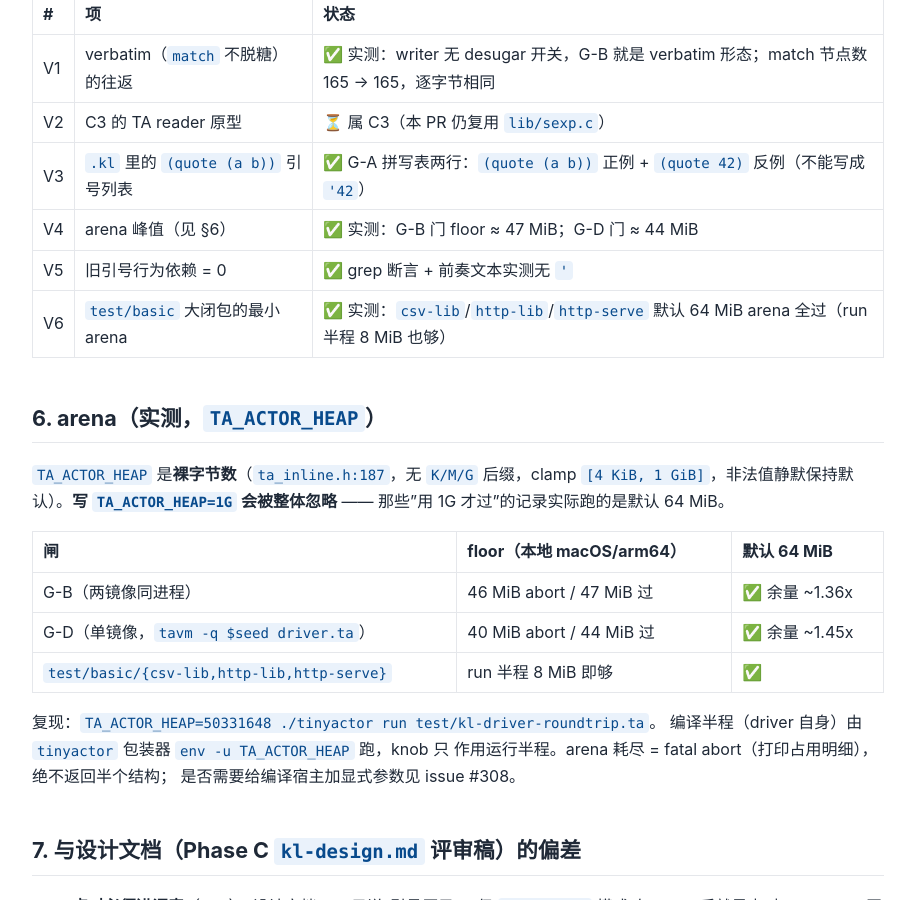
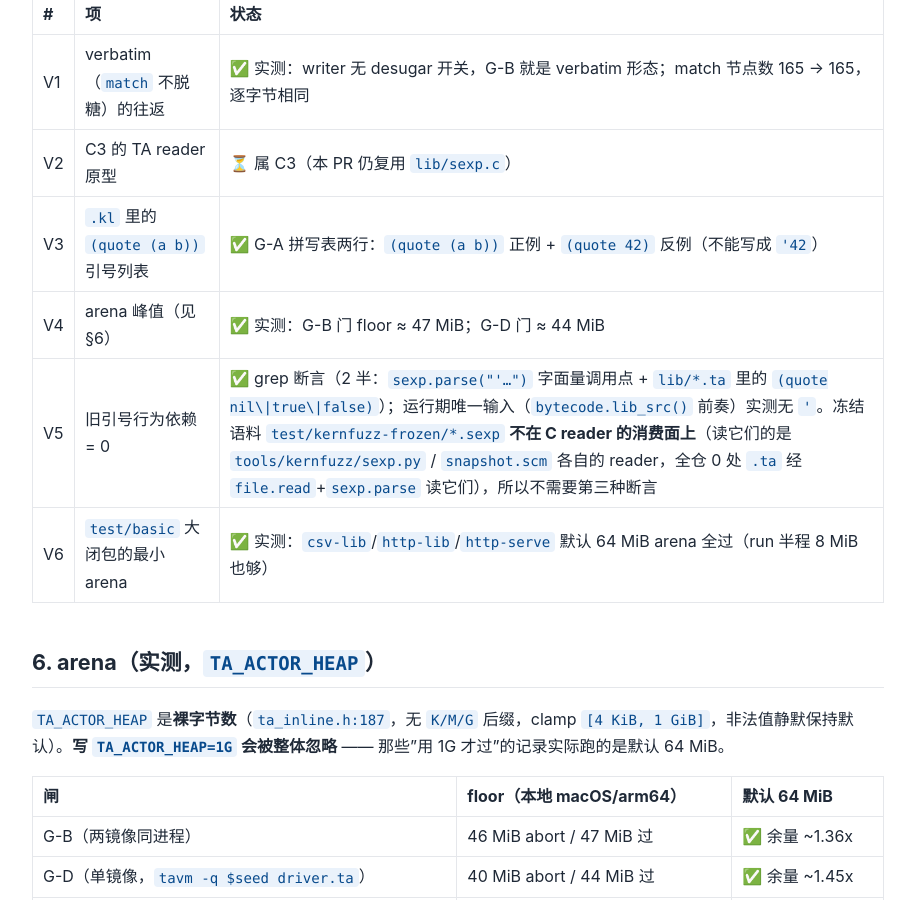
Before and after one commit to tiancaiamao/tinyactor, a Jekyll site: the page built from docs/kl-format.md, in a window 1280 px wide and 900 px high, scrolled down 3121 px. Shown: the whole window, without its empty margins (182-1097 px from the left). Built offline with Jekyll 4.4.1, drawn with Linux system fonts in a browser that asks for light colours; our own code applies the rules of GitHub Pages for plain Markdown files.

Commit message:
docs(kl): 写清 V5 断言的边界（冻结语料不在 C reader 的消费面上）
what: docs/kl-format.md 的 V5 行与 test/run_compiler_tests.sh 的 V5 注释补齐
      证据链 —— 冻结语料 test/kernfuzz-frozen/*.sexp 由 tools/kernfuzz/ 的
      sexp.py / snapshot.scm（python / guile 各自的 reader）消费，全仓 0 处 .ta
      经 file.read + sexp.parse 读它们。
why: 设计文档 §4.4 把 V5 的范围写成「lib/*.ta + 冻结语料 + kernfuzz 输入」，
     审阅时会问后两项落在哪。答案是它们结构性不在 C reader 的消费面上，而不是
     漏了断言 —— 写清楚比补一个会误报的全局 grep 更诚实。
how: 纯注释/文档改动；bash test/run_compiler_tests.sh 仍 64/64（V5 PASS，0 处）。

Signed-off-by: tiancaiamao <tiancaiamao@gmail.com>

```diff
--- a/docs/kl-format.md
+++ b/docs/kl-format.md
@@ -113,7 +113,7 @@ comment := ';' 到行尾
 | V2 | C3 的 TA reader 原型 | ⏳ 属 C3（本 PR 仍复用 `lib/sexp.c`） |
 | V3 | `.kl` 里的 `(quote (a b))` 引号列表 | ✅ G-A 拼写表两行：`(quote (a b))` 正例 + `(quote 42)` 反例（不能写成 `'42`） |
 | V4 | arena 峰值（见 §6） | ✅ 实测：G-B 门 floor ≈ 47 MiB；G-D 门 ≈ 44 MiB |
-| V5 | 旧引号行为依赖 = 0 | ✅ grep 断言 + 前奏文本实测无 `'` |
+| V5 | 旧引号行为依赖 = 0 | ✅ grep 断言（2 半：`sexp.parse("'…")` 字面量调用点 + `lib/*.ta` 里的 `(quote nil\|true\|false)`）；运行期唯一输入（`bytecode.lib_src()` 前奏）实测无 `'`。冻结语料 `test/kernfuzz-frozen/*.sexp` **不在 C reader 的消费面上**（读它们的是 `tools/kernfuzz/sexp.py` / `snapshot.scm` 各自的 reader，全仓 0 处 `.ta` 经 `file.read`+`sexp.parse` 读它们），所以不需要第三种断言 |
 | V6 | `test/basic` 大闭包的最小 arena | ✅ 实测：`csv-lib`/`http-lib`/`http-serve` 默认 64 MiB arena 全过（run 半程 8 MiB 也够） |
 
 ## 6. arena（实测，`TA_ACTOR_HEAP`）
```
Also changed, not shown: 1 other file.
